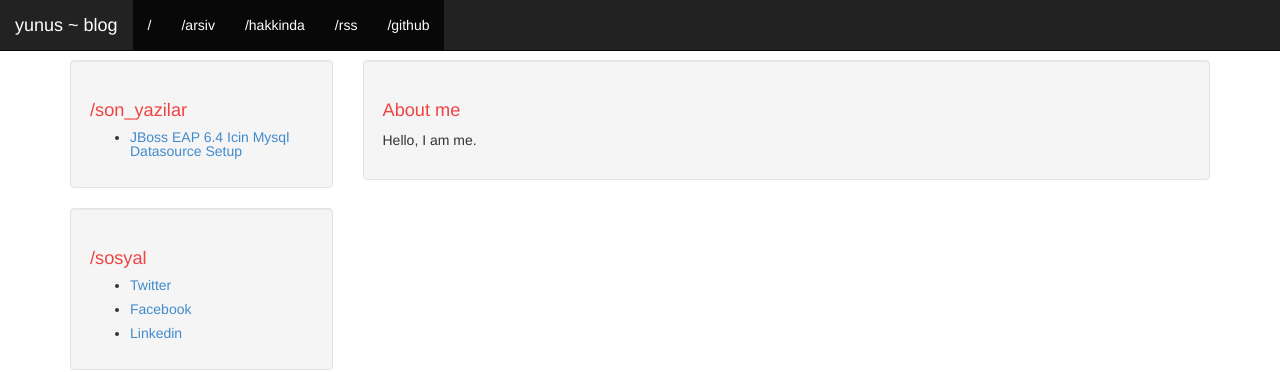
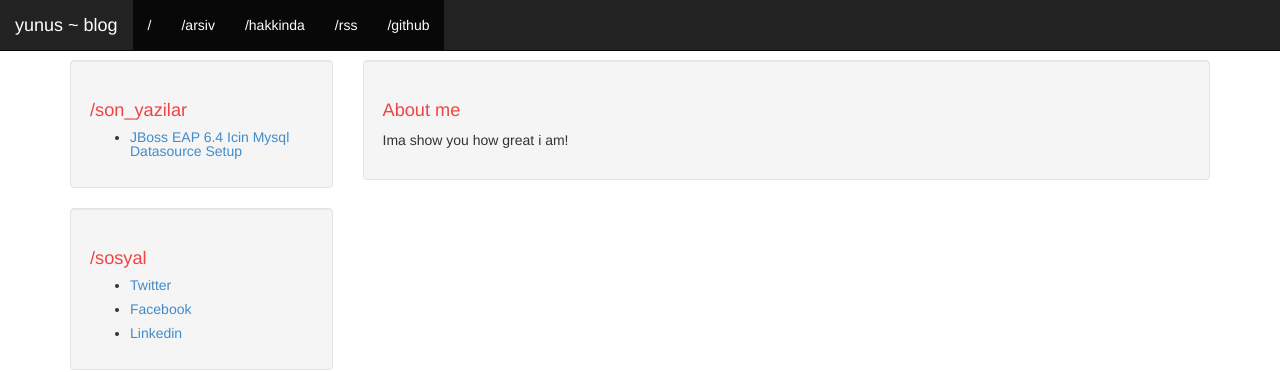
Before and after one commit to oksuz/oksuz.github.io, a Jekyll site: the page built from about.html, in a window 1280 px wide. Shown: the top 372 px of the page. Built offline with Jekyll 4.4.1, drawn with Linux system fonts in a browser that asks for light colours; comment, search, counter and statistics services are not loaded.

```diff
--- a/_includes/links-list.html
+++ b/_includes/links-list.html
@@ -1,6 +1,6 @@
 <h1>/sosyal</h1>
 <ul>
-  <li><a target="_blank" href="https://twitter.com/yunusdev">Twitter</a></li>
+  <li><a target="_blank" href="https://twitter.com/yunus4j">Twitter</a></li>
   <li><a target="_blank" href="https://www.facebook.com/oksuzio">Facebook</a></li>
   <li><a target="_blank" href="http://linkedin.com/in/yunusoksuz">Linkedin</a></li>
 </ul>
--- a/about.html
+++ b/about.html
@@ -4,5 +4,5 @@ layout: default
 
 <div class="well">
     <h1>About me</h1>
-    <p>Hello, I am me.</p>
+    <p>Ima show you how great i am!</p>
 </div>
```
